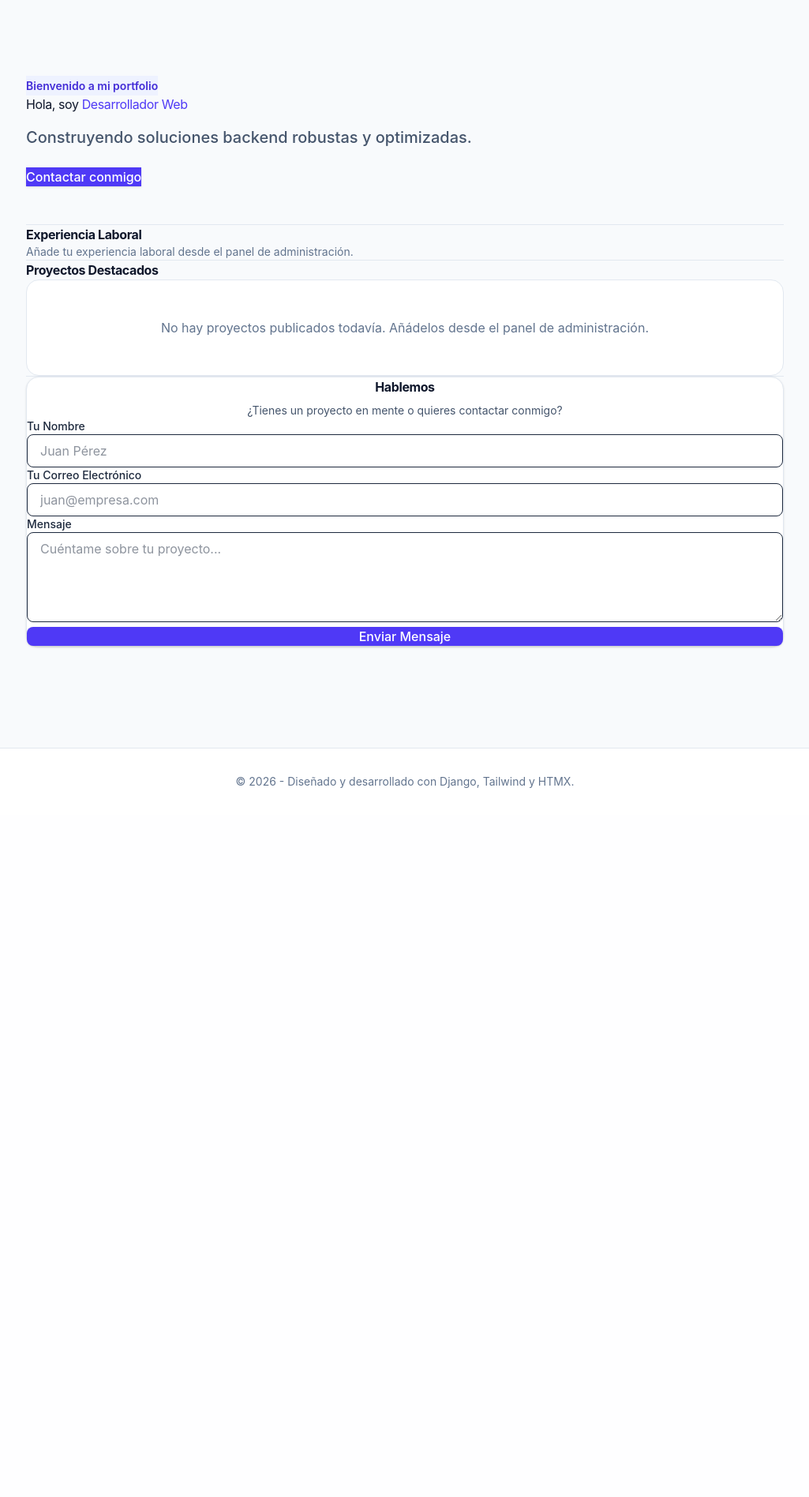
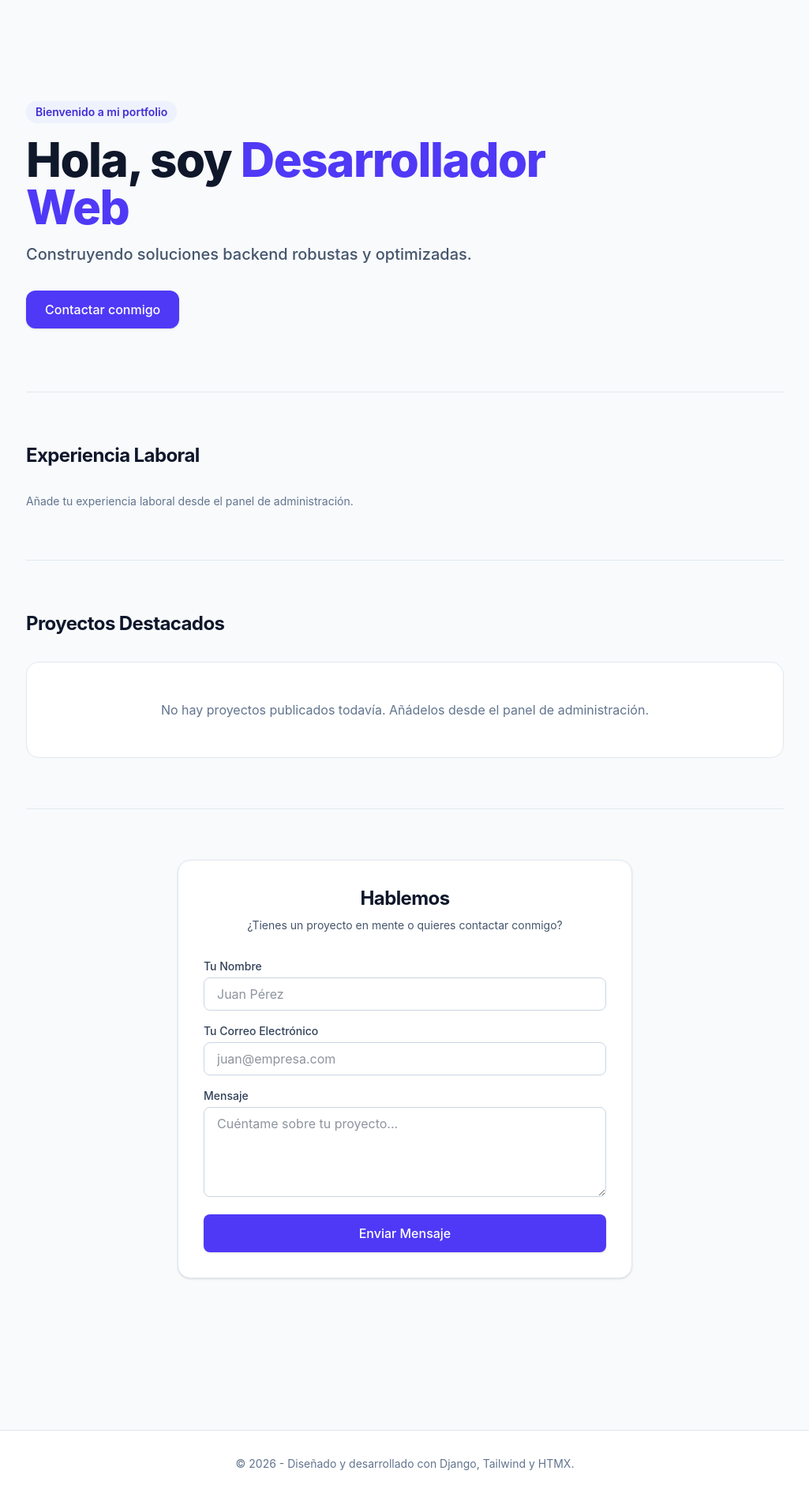
Before and after one commit to AlbertoSocorro/portfolio-web, a Django app: page / in a window 1280 px wide. Shown: the part 65-1961 px from the top of the page at 79% size, without its empty margins (127-1152 px from the left). Before the commit the page ends 1063 px from the top, so only its background shows below. Run offline with Django 5.2, Linux system fonts and the light colour scheme; data that the repository does not hold is empty; some libraries are stand-ins or nearby versions.

Commit message:
feat: compilacion de tailwind

```diff
--- a/static/css/output.css
+++ b/static/css/output.css
@@ -15,12 +15,16 @@
     --color-slate-50: oklch(98.4% 0.003 247.858);
     --color-slate-100: oklch(96.8% 0.007 247.896);
     --color-slate-200: oklch(92.9% 0.013 255.508);
+    --color-slate-300: oklch(86.9% 0.022 252.894);
     --color-slate-500: oklch(55.4% 0.046 257.417);
     --color-slate-600: oklch(44.6% 0.043 257.281);
+    --color-slate-700: oklch(37.2% 0.044 257.287);
     --color-slate-800: oklch(27.9% 0.041 260.031);
     --color-slate-900: oklch(20.8% 0.042 265.755);
     --color-white: #fff;
     --spacing: 0.25rem;
+    --container-xl: 36rem;
+    --container-3xl: 48rem;
     --container-5xl: 64rem;
     --text-xs: 0.75rem;
     --text-xs--line-height: calc(1 / 0.75);
@@ -30,13 +34,21 @@
     --text-lg--line-height: calc(1.75 / 1.125);
     --text-xl: 1.25rem;
     --text-xl--line-height: calc(1.75 / 1.25);
+    --text-2xl: 1.5rem;
+    --text-2xl--line-height: calc(2 / 1.5);
+    --text-4xl: 2.25rem;
+    --text-4xl--line-height: calc(2.5 / 2.25);
+    --text-6xl: 3.75rem;
+    --text-6xl--line-height: 1;
     --font-weight-medium: 500;
     --font-weight-semibold: 600;
     --font-weight-bold: 700;
+    --font-weight-extrabold: 800;
     --tracking-tight: -0.025em;
     --leading-relaxed: 1.625;
     --radius-md: 0.375rem;
     --radius-lg: 0.5rem;
+    --radius-xl: 0.75rem;
     --radius-2xl: 1rem;
     --blur-md: 12px;
     --default-transition-duration: 150ms;
@@ -206,11 +218,20 @@
   .z-50 {
     z-index: 50;
   }
+  .col-span-2 {
+    grid-column: span 2 / span 2;
+  }
   .mx-auto {
     margin-inline: auto;
   }
+  .mt-1 {
+    margin-top: var(--spacing);
+  }
   .mt-2 {
     margin-top: calc(var(--spacing) * 2);
+  }
+  .mt-3 {
+    margin-top: calc(var(--spacing) * 3);
   }
   .mt-4 {
     margin-top: calc(var(--spacing) * 4);
@@ -218,8 +239,17 @@
   .mt-6 {
     margin-top: calc(var(--spacing) * 6);
   }
+  .mt-8 {
+    margin-top: calc(var(--spacing) * 8);
+  }
   .mt-20 {
     margin-top: calc(var(--spacing) * 20);
+  }
+  .mb-4 {
+    margin-bottom: calc(var(--spacing) * 4);
+  }
+  .mb-8 {
+    margin-bottom: calc(var(--spacing) * 8);
   }
   .block {
     display: block;
@@ -227,8 +257,14 @@
   .flex {
     display: flex;
   }
+  .grid {
+    display: grid;
+  }
   .hidden {
     display: none;
+  }
+  .inline-block {
+    display: inline-block;
   }
   .table {
     display: table;
@@ -245,8 +281,14 @@
   .w-full {
     width: 100%;
   }
+  .max-w-3xl {
+    max-width: var(--container-3xl);
+  }
   .max-w-5xl {
     max-width: var(--container-5xl);
+  }
+  .max-w-xl {
+    max-width: var(--container-xl);
   }
   .flex-1 {
     flex: 1;
@@ -256,6 +298,9 @@
   }
   .resize {
     resize: both;
+  }
+  .grid-cols-1 {
+    grid-template-columns: repeat(1, minmax(0, 1fr));
   }
   .flex-col {
     flex-direction: column;
@@ -275,6 +320,22 @@
   .gap-1\.5 {
     gap: calc(var(--spacing) * 1.5);
   }
+  .gap-4 {
+    gap: calc(var(--spacing) * 4);
+  }
+  .gap-8 {
+    gap: calc(var(--spacing) * 8);
+  }
+  :where(.space-y-4 > :not(:last-child)) {
+    --tw-space-y-reverse: 0;
+    margin-block-start: calc(calc(var(--spacing) * 4) * var(--tw-space-y-reverse));
+    margin-block-end: calc(calc(var(--spacing) * 4) * calc(1 - var(--tw-space-y-reverse)));
+  }
+  :where(.space-y-8 > :not(:last-child)) {
+    --tw-space-y-reverse: 0;
+    margin-block-start: calc(calc(var(--spacing) * 8) * var(--tw-space-y-reverse));
+    margin-block-end: calc(calc(var(--spacing) * 8) * calc(1 - var(--tw-space-y-reverse)));
+  }
   :where(.space-x-8 > :not(:last-child)) {
     --tw-space-x-reverse: 0;
     margin-inline-start: calc(calc(var(--spacing) * 8) * var(--tw-space-x-reverse));
@@ -289,11 +350,17 @@
   .rounded-2xl {
     border-radius: var(--radius-2xl);
   }
+  .rounded-full {
+    border-radius: calc(infinity * 1px);
+  }
   .rounded-lg {
     border-radius: var(--radius-lg);
   }
   .rounded-md {
     border-radius: var(--radius-md);
+  }
+  .rounded-xl {
+    border-radius: var(--radius-xl);
   }
   .border {
     border-style: var(--tw-border-style);
@@ -312,6 +379,9 @@
   }
   .border-slate-200 {
     border-color: var(--color-slate-200);
+  }
+  .border-slate-300 {
+    border-color: var(--color-slate-300);
   }
   .bg-indigo-50 {
     background-color: var(--color-indigo-50);
@@ -340,14 +410,23 @@
   .p-6 {
     padding: calc(var(--spacing) * 6);
   }
+  .p-8 {
+    padding: calc(var(--spacing) * 8);
+  }
   .px-2 {
     padding-inline: calc(var(--spacing) * 2);
   }
   .px-2\.5 {
     padding-inline: calc(var(--spacing) * 2.5);
   }
+  .px-3 {
+    padding-inline: calc(var(--spacing) * 3);
+  }
   .px-4 {
     padding-inline: calc(var(--spacing) * 4);
+  }
+  .px-6 {
+    padding-inline: calc(var(--spacing) * 6);
   }
   .py-1 {
     padding-block: var(--spacing);
@@ -355,17 +434,31 @@
   .py-2 {
     padding-block: calc(var(--spacing) * 2);
   }
+  .py-3 {
+    padding-block: calc(var(--spacing) * 3);
+  }
   .py-8 {
     padding-block: calc(var(--spacing) * 8);
   }
   .py-12 {
     padding-block: calc(var(--spacing) * 12);
   }
+  .py-16 {
+    padding-block: calc(var(--spacing) * 16);
+  }
   .pt-4 {
     padding-top: calc(var(--spacing) * 4);
   }
   .text-center {
     text-align: center;
+  }
+  .text-2xl {
+    font-size: var(--text-2xl);
+    line-height: var(--tw-leading, var(--text-2xl--line-height));
+  }
+  .text-4xl {
+    font-size: var(--text-4xl);
+    line-height: var(--tw-leading, var(--text-4xl--line-height));
   }
   .text-lg {
     font-size: var(--text-lg);
@@ -391,6 +484,10 @@
     --tw-font-weight: var(--font-weight-bold);
     font-weight: var(--font-weight-bold);
   }
+  .font-extrabold {
+    --tw-font-weight: var(--font-weight-extrabold);
+    font-weight: var(--font-weight-extrabold);
+  }
   .font-medium {
     --tw-font-weight: var(--font-weight-medium);
     font-weight: var(--font-weight-medium);
@@ -414,6 +511,9 @@
   }
   .text-slate-600 {
     color: var(--color-slate-600);
+  }
+  .text-slate-700 {
+    color: var(--color-slate-700);
   }
   .text-slate-800 {
     color: var(--color-slate-800);
@@ -493,6 +593,9 @@
     .hover\:bg-indigo-700:hover {
       background-color: var(--color-indigo-700);
     }
+    .hover\:bg-slate-100:hover {
+      background-color: var(--color-slate-100);
+    }
     .hover\:text-indigo-600:hover {
       color: var(--color-indigo-600);
     }
@@ -504,14 +607,47 @@
       box-shadow: var(--tw-inset-shadow), var(--tw-inset-ring-shadow), var(--tw-ring-offset-shadow), var(--tw-ring-shadow), var(--tw-shadow);
     }
   }
+  .focus\:ring-2:focus {
+    --tw-ring-shadow: var(--tw-ring-inset,) 0 0 0 calc(2px + var(--tw-ring-offset-width)) var(--tw-ring-color, currentcolor);
+    box-shadow: var(--tw-inset-shadow), var(--tw-inset-ring-shadow), var(--tw-ring-offset-shadow), var(--tw-ring-shadow), var(--tw-shadow);
+  }
+  .focus\:ring-indigo-500:focus {
+    --tw-ring-color: var(--color-indigo-500);
+  }
+  .focus\:outline-none:focus {
+    --tw-outline-style: none;
+    outline-style: none;
+  }
   @media (width >= 40rem) {
     .sm\:px-6 {
       padding-inline: calc(var(--spacing) * 6);
     }
   }
   @media (width >= 48rem) {
+    .md\:mt-0 {
+      margin-top: 0px;
+    }
     .md\:flex {
       display: flex;
+    }
+    .md\:grid-cols-2 {
+      grid-template-columns: repeat(2, minmax(0, 1fr));
+    }
+    .md\:flex-row {
+      flex-direction: row;
+    }
+    .md\:items-center {
+      align-items: center;
+    }
+    .md\:justify-between {
+      justify-content: space-between;
+    }
+    .md\:py-20 {
+      padding-block: calc(var(--spacing) * 20);
+    }
+    .md\:text-6xl {
+      font-size: var(--text-6xl);
+      line-height: var(--tw-leading, var(--text-6xl--line-height));
     }
   }
   @media (width >= 64rem) {
@@ -519,6 +655,11 @@
       padding-inline: calc(var(--spacing) * 8);
     }
   }
+}
+@property --tw-space-y-reverse {
+  syntax: "*";
+  inherits: false;
+  initial-value: 0;
 }
 @property --tw-space-x-reverse {
   syntax: "*";
@@ -670,6 +811,7 @@
 @layer properties {
   @supports ((-webkit-hyphens: none) and (not (margin-trim: inline))) or ((-moz-orient: inline) and (not (color:rgb(from red r g b)))) {
     *, ::before, ::after, ::backdrop {
+      --tw-space-y-reverse: 0;
       --tw-space-x-reverse: 0;
       --tw-border-style: solid;
       --tw-leading: initial;
```
